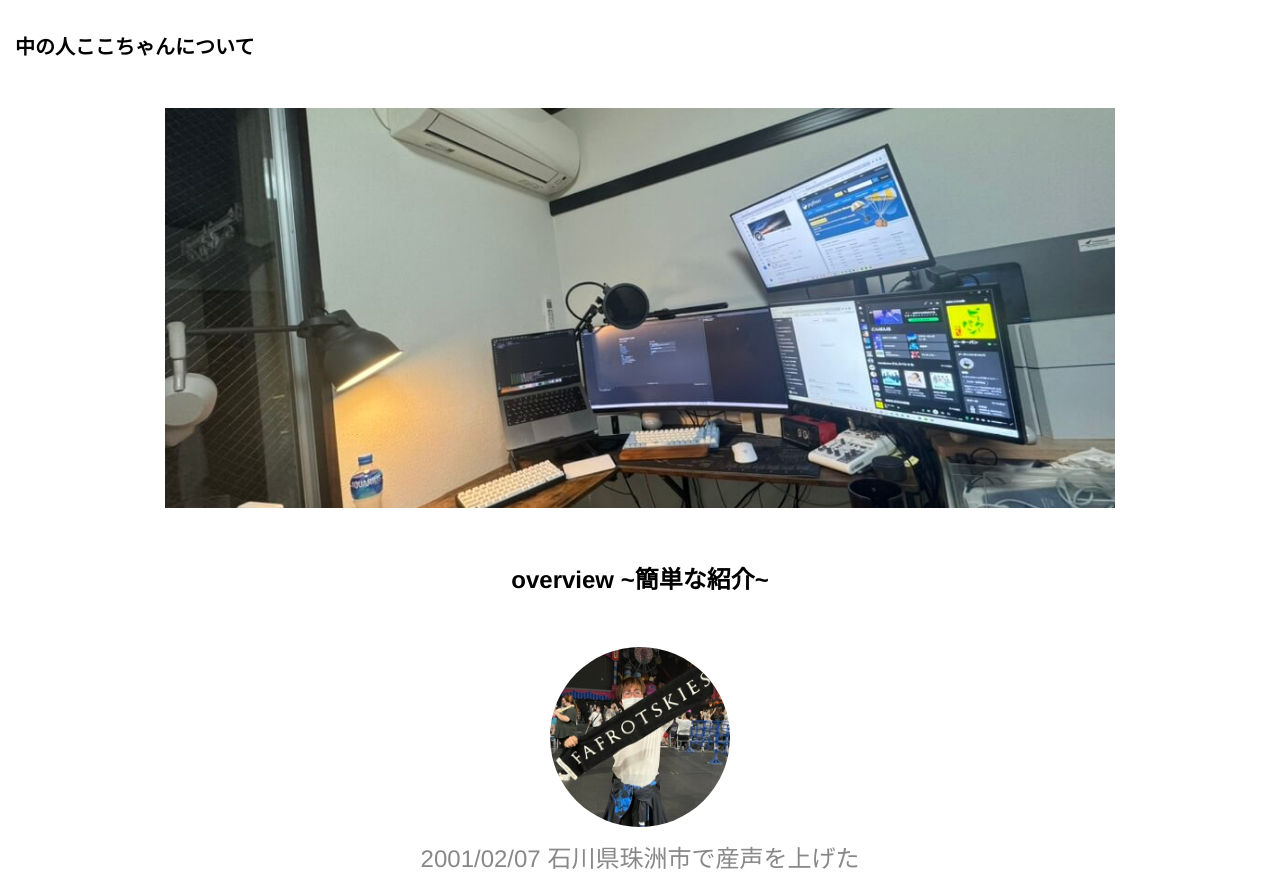
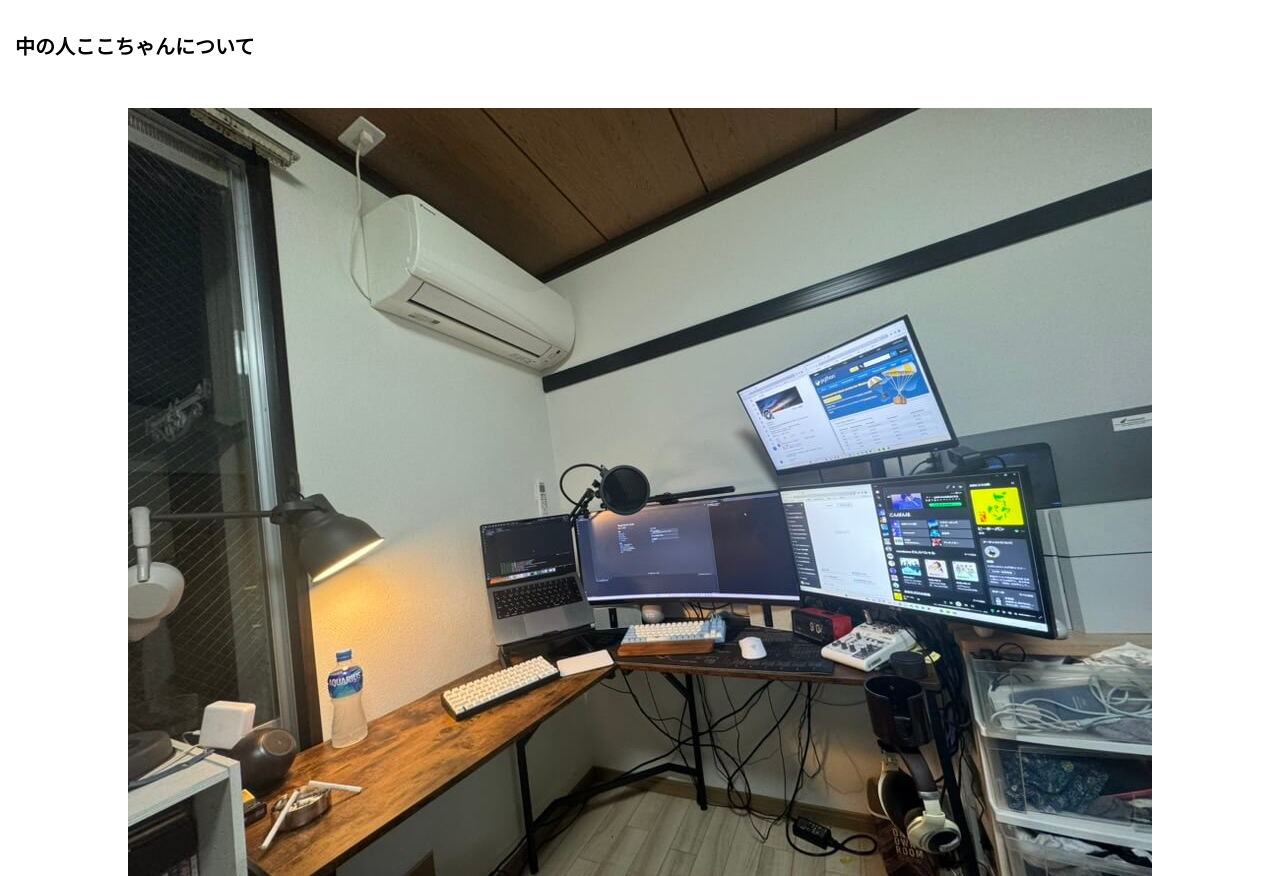
Before and after one commit to kokotyan/fixed-page, a plain HTML site: page index.html in a window 1280 px wide. Shown: the top 876 px of the page. Drawn offline with nearby package versions, Linux system fonts and the light colour scheme.

Commit message:
styleタグをなくした

```diff
--- a/index.html
+++ b/index.html
@@ -23,7 +23,7 @@
 
     <main class="content">
         <div id="overview">
-            <img class="ex2" src="/img/myroom.jpeg" alt="机周り" style="object-fit: cover; width: 950px; height: 400px ">
+            <img class="ex2" src="/img/myroom.jpeg" alt="机周り">
             <h2>overview ~簡単な紹介~</h2>
             <figure>
                 <img src="/img/zidori.jpg" alt="自撮りです">
```
